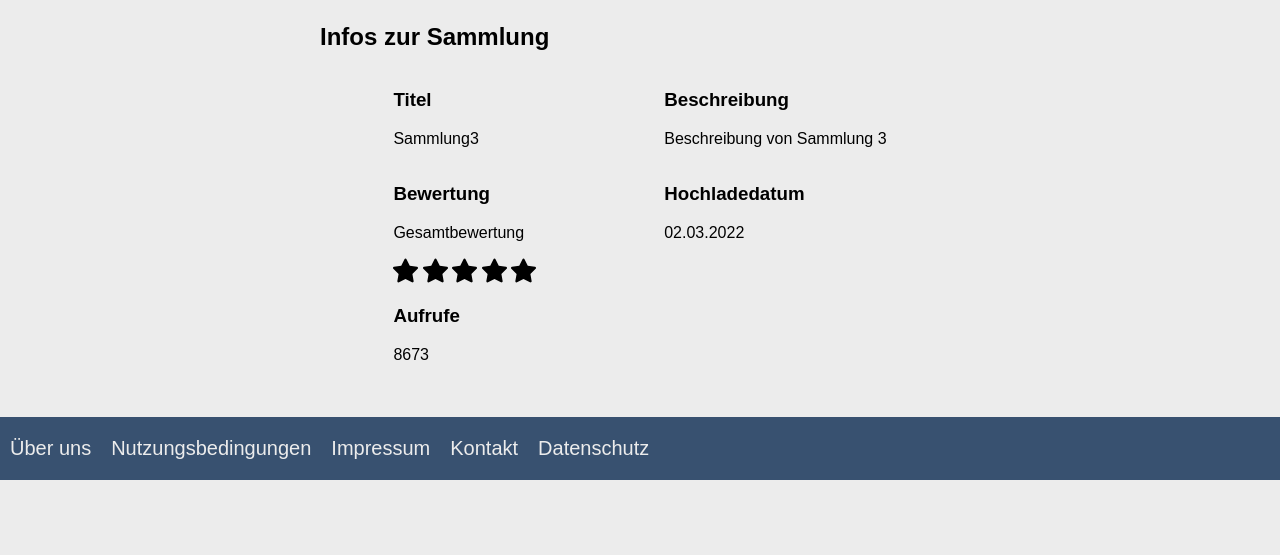
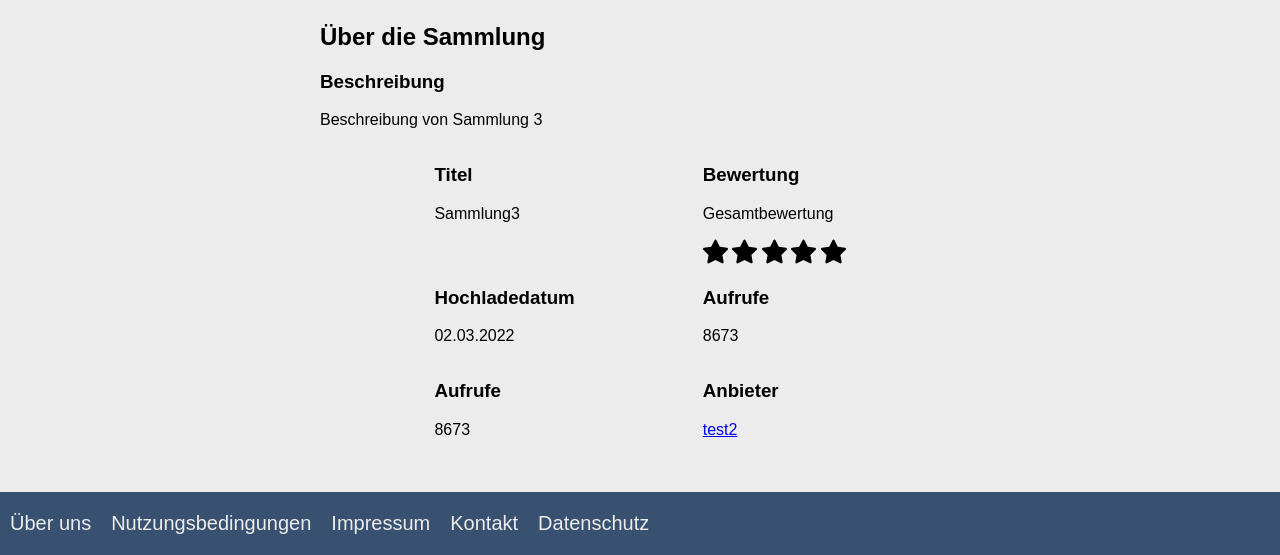
Before and after one commit to AykoSc/Uni-Webprogrammierung, a PHP site: page /sammlung.php?id=3 in a window 1280 px wide. Shown: the part 1247-1802 px from the top of the page. Before the commit the page ends 1727 px from the top, so only its background shows below. Run offline with PHP 8.4, Linux system fonts and the light colour scheme.

Commit message:
Anbieter des Gemäldes/der Sammlung einsehbar

```diff
--- a/controller/NutzerDAODBImpl.php
+++ b/controller/NutzerDAODBImpl.php
@@ -806,7 +806,7 @@ class NutzerDAODBImpl implements NutzerDAO
                 return array(-1);
             }
 
-            $erhalteKommentareSQL = "SELECT * FROM Kommentar JOIN Anbieter A on A.AnbieterID = Kommentar.AnbieterID WHERE GemaeldeID = :GemaeldeID;";
+            $erhalteKommentareSQL = "SELECT * FROM Kommentar JOIN Anbieter A ON A.AnbieterID = Kommentar.AnbieterID WHERE GemaeldeID = :GemaeldeID;";
             $erhalteKommentareCMD = $this->db->prepare($erhalteKommentareSQL);
             $erhalteKommentareCMD->bindParam(":GemaeldeID", $GemaeldeID);
             $erhalteKommentareCMD->execute();
@@ -1044,7 +1044,7 @@ class NutzerDAODBImpl implements NutzerDAO
                 return array(-1);
             }
 
-            $erhalteGemaeldeSQL = "SELECT * FROM Gemaelde WHERE GemaeldeID = :GemaeldeID;";
+            $erhalteGemaeldeSQL = "SELECT * FROM Gemaelde JOIN Anbieter A on A.AnbieterID = Gemaelde.AnbieterID  WHERE GemaeldeID = :GemaeldeID;";
             $erhalteGemaeldeCMD = $this->db->prepare($erhalteGemaeldeSQL);
             $erhalteGemaeldeCMD->bindParam(":GemaeldeID", $GemaeldeID);
             $erhalteGemaeldeCMD->execute();
@@ -1060,7 +1060,7 @@ class NutzerDAODBImpl implements NutzerDAO
             $this->db->commit();
             return array($ergebnis->GemaeldeID, $ergebnis->AnbieterID, $ergebnis->Titel, $ergebnis->Kuenstler,
                 $ergebnis->Beschreibung, $ergebnis->Erstellungsdatum, $ergebnis->Ort, $ergebnis->Bewertung,
-                $ergebnis->Hochladedatum, $ergebnis->Aufrufe, $ergebnis->Dateityp);
+                $ergebnis->Hochladedatum, $ergebnis->Aufrufe, $ergebnis->Dateityp, $ergebnis->Nutzername);
         } catch (Exception) {
             $this->db->rollBack();
             return array(-1);
@@ -1098,7 +1098,7 @@ class NutzerDAODBImpl implements NutzerDAO
                 return array(-1);
             }
 
-            $erhalteSammlungSQL = "SELECT * FROM Sammlung WHERE SammlungID = :SammlungID;";
+            $erhalteSammlungSQL = "SELECT * FROM Sammlung JOIN Anbieter A ON A.AnbieterID = Sammlung.AnbieterID  WHERE SammlungID = :SammlungID;";
             $erhalteSammlungCMD = $this->db->prepare($erhalteSammlungSQL);
             $erhalteSammlungCMD->bindParam(":SammlungID", $SammlungID);
             $erhalteSammlungCMD->execute();
@@ -1121,7 +1121,7 @@ class NutzerDAODBImpl implements NutzerDAO
             $aktualisiereAufrufeCMD->execute();
 
             $this->db->commit();
-            return array($SammlungID, $ergebnis->AnbieterID, $GemaeldeIDs, $ergebnis->Titel, $ergebnis->Beschreibung, $ergebnis->Bewertung, $ergebnis->Erstellungsdatum, $ergebnis->Aufrufe);
+            return array($SammlungID, $ergebnis->AnbieterID, $GemaeldeIDs, $ergebnis->Titel, $ergebnis->Beschreibung, $ergebnis->Bewertung, $ergebnis->Erstellungsdatum, $ergebnis->Aufrufe, $ergebnis->Nutzername);
         } catch (Exception) {
             $this->db->rollBack();
             return array(-1);
--- a/sammlung.php
+++ b/sammlung.php
@@ -24,7 +24,7 @@ if (isset($_SESSION["id"]) && is_string($_SESSION["id"]) && isset($_SESSION["tok
         $fehlermeldung = "Sie sind möglicherweise nicht mehr angemeldet oder Ihre Session ist abgelaufen. Bitte melden Sie sich erneut an.";
     }
 }
-if (isset($_SESSION["id"]) && is_string($_SESSION["id"]) && isset($_SESSION["token"]) && is_string($_SESSION["token"]) && isset($_POST["loeschen"]) && is_string($_POST["loeschen"]) && $_POST["loeschen"] === "nichtbestaetigt") {
+if (isset($_SESSION["id"]) && is_string($_SESSION["id"]) && isset($_SESSION["token"]) && is_string($_SESSION["token"]) && isset($_POST["loeschen"]) && $_POST["loeschen"] === "nichtbestaetigt") {
     $fehlermeldung = "Um diese Sammlung zu löschen müssen Sie den Bestätigungshaken setzen.";
 }
 
@@ -41,7 +41,6 @@ if (isset($_REQUEST["id"]) && is_string($_REQUEST["id"])) {
 if (isset($sammlung) && is_array($sammlung) && $sammlung !== [-1]) {
     // [SammlungID, users_NutzerID, gemaelde_GemaeldeIDs, Titel, Beschreibung, Bewertung, Hochladedatum, Aufrufe]
     $id = $sammlung[0];
-    $anbieter = $dao->profil_erhalten($sammlung[1]); //$sammlung[1] ist anbieterID
     $alle_gemaelde = array();
     foreach ($sammlung[2] as $gemaeldeID) { //$sammlung[2] sind gemaeldeIDs
         $alle_gemaelde[] = $dao->gemaelde_erhalten($gemaeldeID);
@@ -51,6 +50,8 @@ if (isset($sammlung) && is_array($sammlung) && $sammlung !== [-1]) {
     $bewertung = $sammlung[5];
     $hochladedatum = $sammlung[6];
     $aufrufe = htmlspecialchars($sammlung[7]);
+    $anbieterID = urlencode($sammlung[1]);
+    $anbieterName = htmlspecialchars($sammlung[8]);
 } else {
     header("location: index.php?fehler=Sammlung");
 }
@@ -97,22 +98,20 @@ include $abs_path . '/php/head.php';
         </a>
     <?php endforeach; ?>
 
-    <h2>Infos zur Sammlung</h2>
+    <h2>Über die Sammlung</h2>
 
     <?php if (isset($_SESSION["id"]) && $sammlung[1] == $_SESSION["id"]) : ?>
         <form method="post">
+            <h3>Beschreibung</h3>
+            <label for="beschreibung" class="invisible">Beschreibung</label>
+            <textarea cols="70" rows="10" id="beschreibung"
+                      name="beschreibung"><?php echo $beschreibung ?></textarea>
+
             <div class="grid">
                 <div class="item">
                     <h3>Titel</h3>
                     <label for="titel" class="invisible">Titel</label>
                     <input id="titel" type="text" name="titel" value="<?php echo $titel ?>">
-                </div>
-
-                <div class="item">
-                    <h3>Beschreibung</h3>
-                    <label for="beschreibung" class="invisible">Beschreibung</label>
-                    <textarea cols="70" rows="10" id="beschreibung"
-                              name="beschreibung"><?php echo $beschreibung ?></textarea>
                 </div>
 
                 <div class="item" id="bewertung">
@@ -137,6 +136,11 @@ include $abs_path . '/php/head.php';
                 </div>
 
                 <div class="item">
+                    <h3>Anbieter</h3>
+                    <a href="profil.php?id=<?php echo $anbieterID ?>"><?php echo $anbieterName ?></a>
+                </div>
+
+                <div class="item">
                     <input type="submit" name="Submit" value="Speichern"/>
                 </div>
             </div>
@@ -151,15 +155,12 @@ include $abs_path . '/php/head.php';
         </form>
 
     <?php else: ?>
+        <h3>Beschreibung</h3>
+        <p><?php echo $beschreibung ?></p>
         <div class="grid">
             <div class="item">
                 <h3>Titel</h3>
                 <p><?php echo $titel ?></p>
-            </div>
-
-            <div class="item">
-                <h3>Beschreibung</h3>
-                <p><?php echo $beschreibung ?></p>
             </div>
 
             <div id="bewertung" class="item">
@@ -198,6 +199,16 @@ include $abs_path . '/php/head.php';
                 <h3>Aufrufe</h3>
                 <p><?php echo $aufrufe ?></p>
             </div>
+
+            <div class="item">
+                <h3>Aufrufe</h3>
+                <p><?php echo $aufrufe ?></p>
+            </div>
+
+            <div class="item">
+                <h3>Anbieter</h3>
+                <a href="profil.php?id=<?php echo $anbieterID ?>"><?php echo $anbieterName ?></a>
+            </div>
         </div>
     <?php endif ?>
 
```
Also changed, not shown: gemaelde.php (+12 -0 lines).
